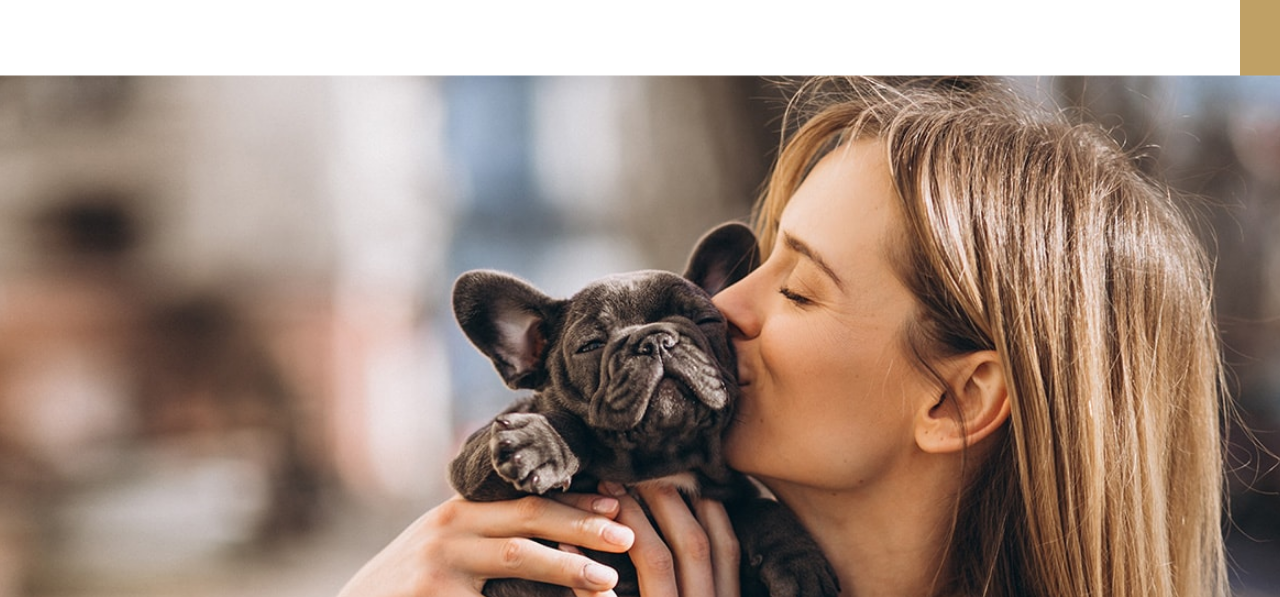
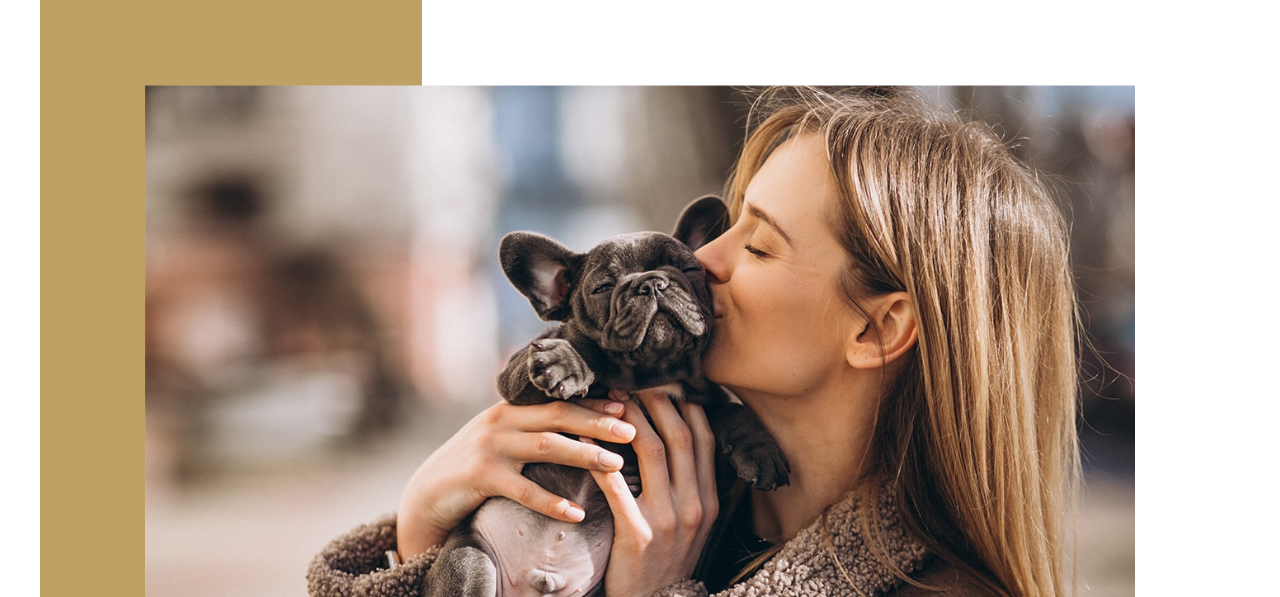
Before and after one commit to asya948/position-2, a plain HTML site: page index.html in a window 1280 px wide. Shown: the top 597 px of the page. Drawn offline with Linux system fonts and the light colour scheme.

Commit message:
done refresh

```diff
--- a/_header.scss
+++ b/_header.scss
@@ -1,5 +1,5 @@
 .container-img{
-  width: 100%;
+  width: 75%;
   display: block;
   margin: 0 auto;
   position: relative;
@@ -9,7 +9,7 @@
   display: flex;
   flex-direction: column;
   position: relative;
-  box-shadow: 100px 10px 0px 21px #BFA065;
+  box-shadow:inset 400px -6px 0px -18px #BFA065;
 }
 .my-shadow:after {
   content: "";
```
Also changed, not shown: style.css.
